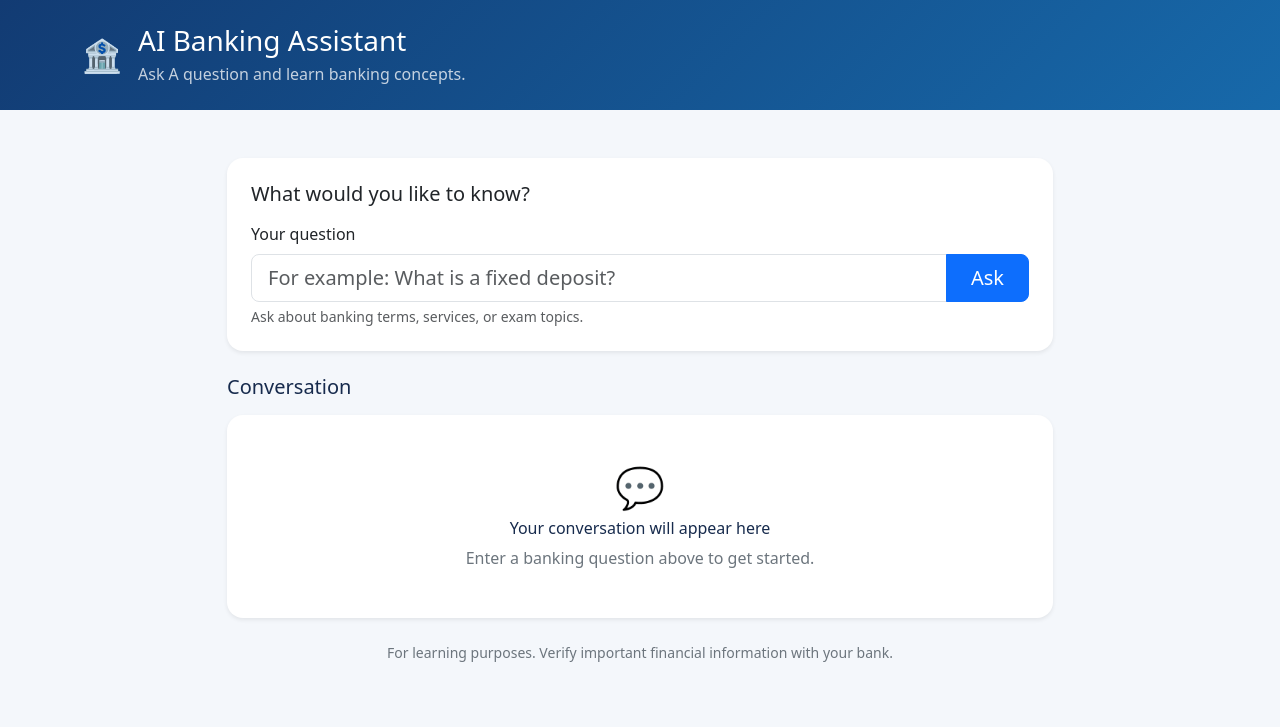
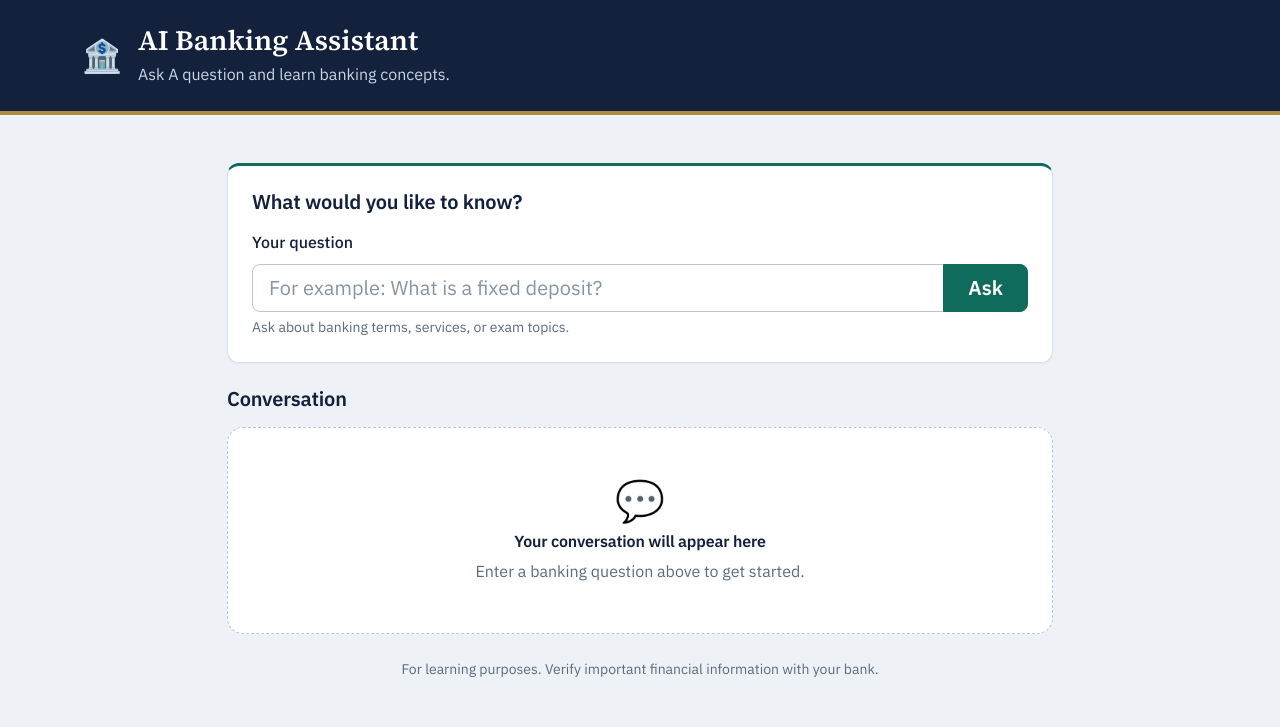
Before and after one commit to jenith-create/BankPrepAi, a Flask app: page / in a window 1280 px wide. Shown: the top 727 px of the page. Run offline with Flask 3, Linux system fonts and the light colour scheme; data that the repository does not hold is empty.

Commit message:
Link external stylesheet and remove inline styles
Removed inline styles from index.html and linked to an external stylesheet.

```diff
--- a/templates/index.html
+++ b/templates/index.html
@@ -10,35 +10,7 @@
         rel="stylesheet"
     >
 
-    <style>
-        body {
-            background: #f4f7fb;
-            color: #172b4d;
-        }
-
-        .app-header {
-            background: linear-gradient(135deg, #123b73, #1769aa);
-            color: white;
-        }
-
-        .assistant-card {
-            border: 0;
-            border-radius: 1rem;
-        }
-
-        .chat-card {
-            border: 0;
-            border-radius: 1rem;
-        }
-
-        .answer {
-            white-space: pre-wrap;
-        }
-
-        .question-label {
-            color: #54657e;
-        }
-    </style>
+  <link rel="stylesheet" href="{{ url_for('static', filename='style.css') }}">
 </head>
 
 <body>
```
